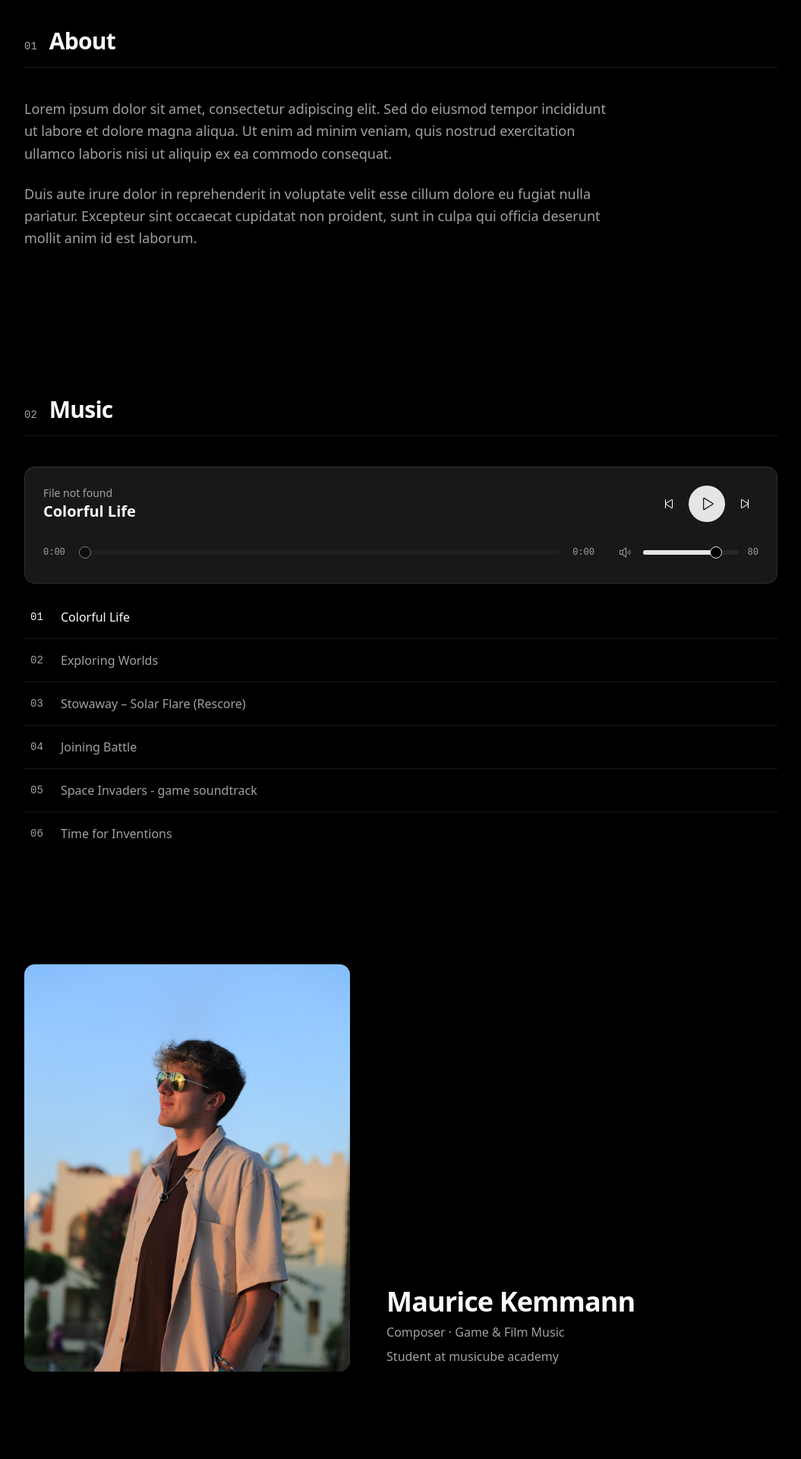
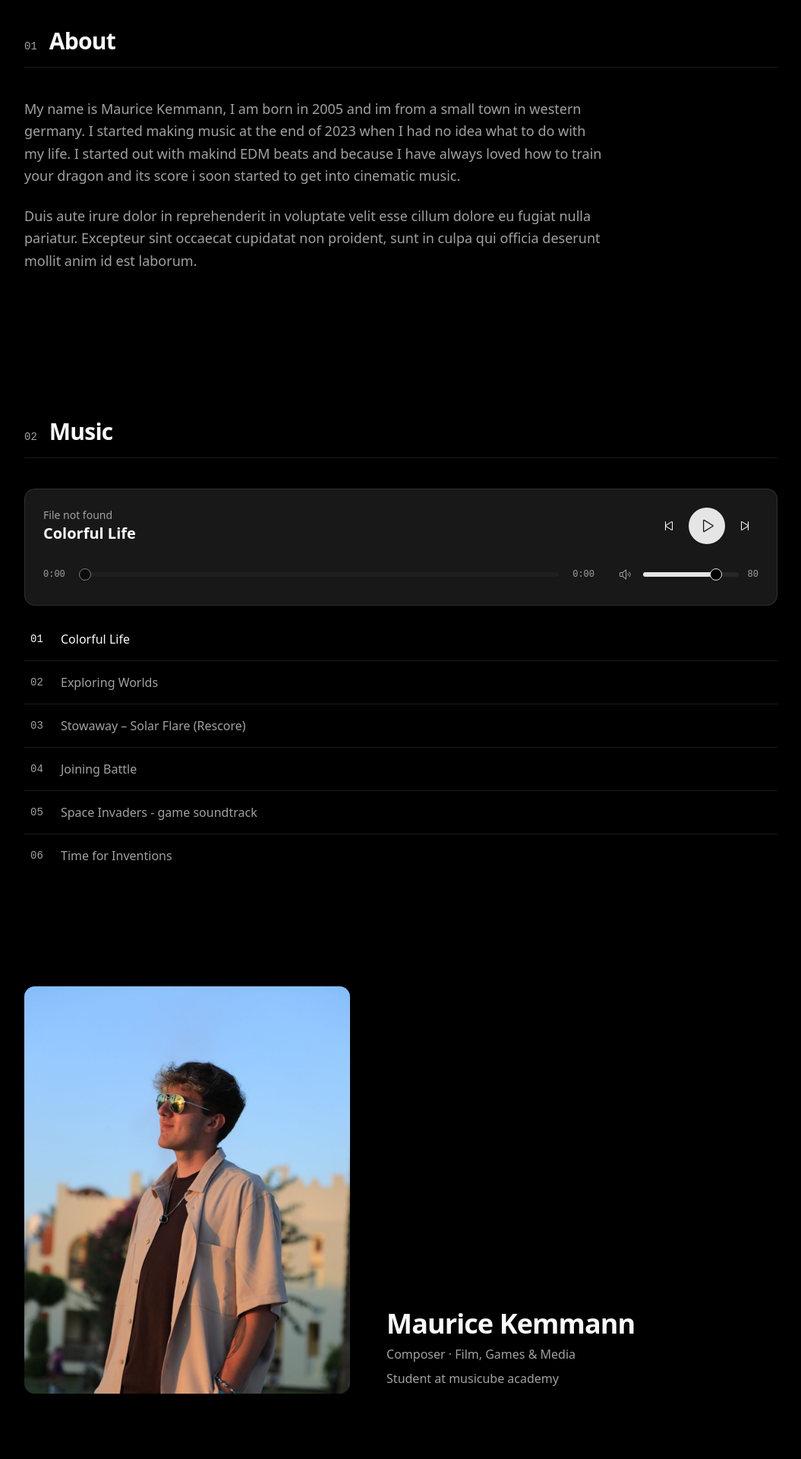
Before and after one commit to mauricekemmannmusic/Portfolio, a React (Vite) app: page / in a window 1280 px wide. Shown: the part 860-2780 px from the top of the page at 76% size, without its empty margins (112-1167 px from the left). Built offline with nearby package versions, Linux system fonts and the light colour scheme.

Commit message:
Update content.ts

```diff
--- a/src/data/content.ts
+++ b/src/data/content.ts
@@ -6,13 +6,13 @@ const asset = (file: string) => `${import.meta.env.BASE_URL}assets/${encodeURICo
 
 export const site = {
   name: "Maurice Kemmann",
-  role: "Composer · Game & Film Music",
+  role: "Composer · Film, Games & Media",
   affiliation: "Student at musicube academy",
   tagline: "Composer for Film, Games and Media",
 }
 
 export const about = [
-  "Lorem ipsum dolor sit amet, consectetur adipiscing elit. Sed do eiusmod tempor incididunt ut labore et dolore magna aliqua. Ut enim ad minim veniam, quis nostrud exercitation ullamco laboris nisi ut aliquip ex ea commodo consequat.",
+  "My name is Maurice Kemmann, I am born in 2005 and im from a small town in western germany. I started making music at the end of 2023 when I had no idea what to do with my life. I started out with makind EDM beats and because I have always loved how to train your dragon and its score i soon started to get into cinematic music.",
   "Duis aute irure dolor in reprehenderit in voluptate velit esse cillum dolore eu fugiat nulla pariatur. Excepteur sint occaecat cupidatat non proident, sunt in culpa qui officia deserunt mollit anim id est laborum.",
 ]
 
```
